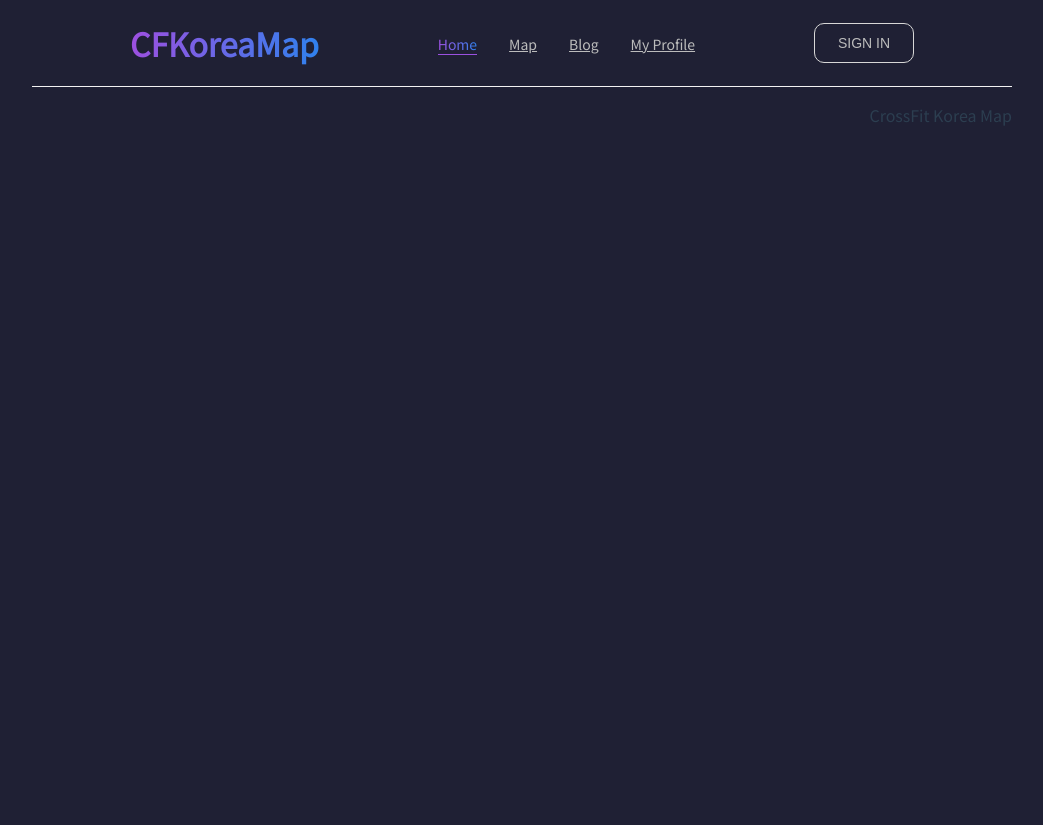
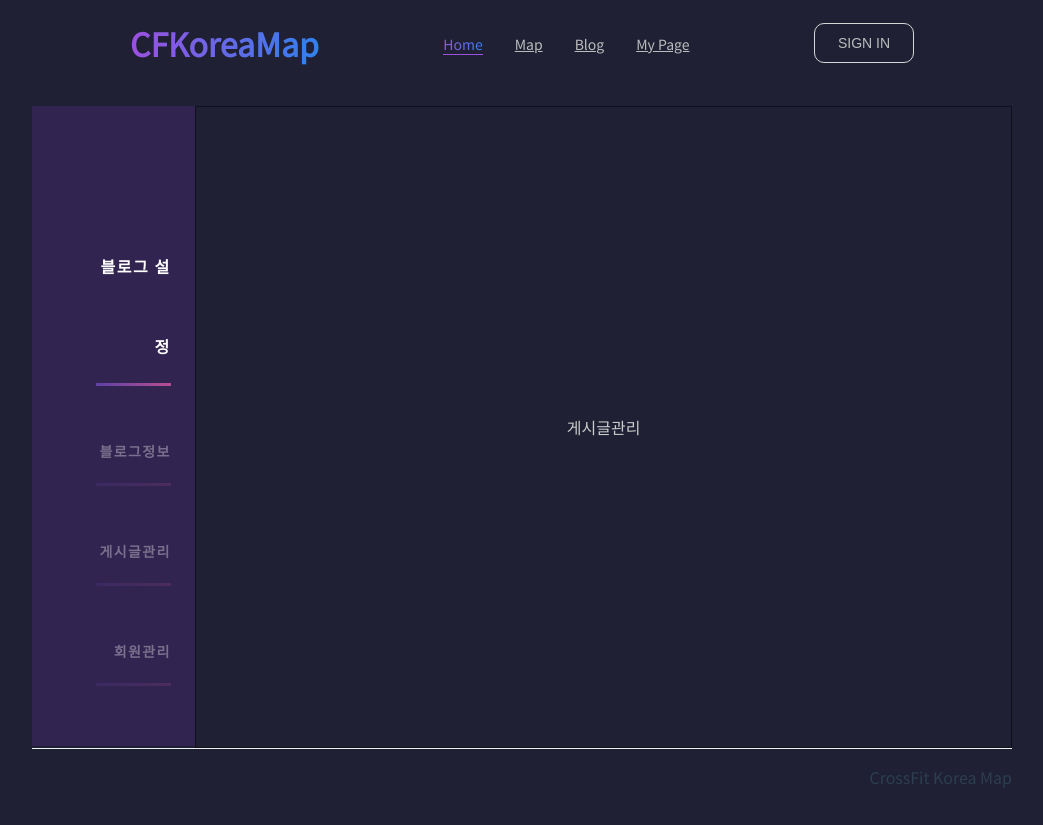
Before and after one commit to kimwonny8/CFKoreaMap-Site, a Vue app in the folder client/: page /blog/post in a window 1280 px wide. Shown: the whole page, without its empty margins (118-1161 px from the left). Before the commit the page ends 800 px from the top, so only its background shows below. Built offline with nearby package versions, Linux system fonts and the light colour scheme; a web font is replaced by a local one; what vue-persistedstate would draw is missing.

Commit message:
Design: #13 블로그 관리 페이지 구조

```diff
--- /dev/null
+++ b/client/src/components/BlogDetails.vue
@@ -0,0 +1,30 @@
+<template>
+    <div class="main_form">
+          <p>블로그 생성</p>
+    </div>
+  </template>
+
+  <script>
+
+  export default {
+    data() {
+      return {
+
+      }
+    },
+    components: {
+
+    }
+  }
+  </script>
+  <style scoped>
+
+.main_form {
+  display: flex;
+  align-items: center;
+  justify-content: center;
+  height: 80vh;
+  color: #ccc;
+  border: 1px solid rgba(0, 0, 0, 0.5);
+}
+  </style>
--- /dev/null
+++ b/client/src/components/BlogMember.vue
@@ -0,0 +1,30 @@
+<template>
+    <div class="main_form">
+          <p>멤버</p>
+    </div>
+  </template>
+
+  <script>
+
+  export default {
+    data() {
+      return {
+
+      }
+    },
+    components: {
+
+    }
+  }
+  </script>
+  <style scoped>
+
+.main_form {
+  display: flex;
+  align-items: center;
+  justify-content: center;
+  height: 80vh;
+  color: #ccc;
+  border: 1px solid rgba(0, 0, 0, 0.5);
+}
+  </style>
--- /dev/null
+++ b/client/src/components/BlogPost.vue
@@ -0,0 +1,30 @@
+<template>
+    <div class="main_form">
+          <p>게시글관리</p>
+    </div>
+  </template>
+
+  <script>
+
+  export default {
+    data() {
+      return {
+
+      }
+    },
+    components: {
+
+    }
+  }
+  </script>
+  <style scoped>
+
+.main_form {
+  display: flex;
+  align-items: center;
+  justify-content: center;
+  height: 80vh;
+  color: #ccc;
+  border: 1px solid rgba(0, 0, 0, 0.5);
+}
+  </style>
--- a/client/src/components/MainHeader.vue
+++ b/client/src/components/MainHeader.vue
@@ -11,8 +11,8 @@
       <div class="navlinkwrap">
         <a href="#" class="navlink selectedlink">Home</a>
         <a href="/map" class="navlink">Map</a>
-        <a href="#" class="navlink">Blog</a>
-        <a href="#" class="navlink">My Profile</a>
+        <a href="/blog" class="navlink">Blog</a>
+        <a href="#" class="navlink">My Page</a>
       </div>
       <div v-if="!this.$store.getters.isLogin" class="buttonwrap">
         <button class="createbtn selectedbtn" @click="signin()">SIGN IN</button>
--- /dev/null
+++ b/client/src/components/Sidebar.vue
@@ -0,0 +1,84 @@
+<template>
+    <aside class="sidebar">
+        <nav class="nav">
+            <ul>
+                <li class="active"><a href="#">블로그 설정</a></li>
+                <li><a href="/blog/details">블로그정보</a></li>
+                <li><a href="/blog/post">게시글관리</a></li>
+                <li><a href="/blog/member">회원관리</a></li>
+            </ul>
+        </nav>
+    </aside>
+</template>
+
+<script>
+export default {
+  data() {
+    return {
+
+    }
+  },
+}
+</script>
+
+<style scoped lang="scss">
+.sidebar {
+    width: 17%;
+    //   width: 250px;
+    height: 80vh;
+    background: #312450;
+    font-size: 14px;
+    font-weight: 600;
+}
+
+.nav {
+    position: relative;
+    margin: 0 15%;
+    text-align: right;
+    top: 50%;
+    transform: translateY(-50%);
+}
+
+.nav ul {
+    list-style: none;
+
+    li {
+        position: relative;
+        margin: 30px 0;
+
+        a {
+            line-height: 5em;
+            text-transform: uppercase;
+            text-decoration: none;
+            letter-spacing: 0.1em;
+            color: rgba(#FFF, 0.35);
+            display: block;
+            transition: all ease-out 300ms;
+        }
+
+        &.active a {
+            color: white;
+            font-size: 16px;
+        }
+
+        &:not(.active)::after {
+            opacity: 0.2;
+        }
+
+        &:not(.active):hover a {
+            color: rgba(#FFF, 0.75);
+        }
+
+        &::after {
+            content: '';
+            position: absolute;
+            width: 100%;
+            height: 0.2em;
+            background: black;
+            left: 0;
+            bottom: 0;
+            background-image: linear-gradient(to right, #5e42a6, #b74e91)
+        }
+    }
+}
+</style>
--- a/client/src/router/index.js
+++ b/client/src/router/index.js
@@ -2,7 +2,10 @@ import { createRouter, createWebHistory } from 'vue-router'
 import Home from '../views/HomeView.vue'
 import SignIn from '../views/SignInView.vue'
 import Map from '../views/MapView.vue'
-
+import BlogSetting from '../views/BlogSettingView.vue';
+import BlogMember from '@/components/BlogMember.vue';
+import BlogDetails from '@/components/BlogDetails.vue';
+import BlogPost from '@/components/BlogPost.vue';
 
 const routes = [
   {
@@ -19,6 +22,33 @@ const routes = [
     path: '/map',
     name: 'Map',
     component: Map
+  },
+  {
+    path: '/map',
+    name: 'Map',
+    component: Map
+  },
+  {
+    path: '/blog',
+    name: 'BlogSetting',
+    component: BlogSetting,
+    children: [
+      {
+        path: 'member',
+        name: 'BlogMember',
+        component: BlogMember
+      },
+      {
+        path: 'details',
+        name: 'BlogDetails',
+        component: BlogDetails
+      },
+      {
+        path: 'post',
+        name: 'BlogPost',
+        component: BlogPost
+      }
+    ]
   }
 ]
 
--- /dev/null
+++ b/client/src/views/BlogSettingView.vue
@@ -0,0 +1,46 @@
+<template>
+  <div class="setting">
+    <Sidebar />
+    <main class="main">
+      <router-view></router-view>
+    </main>
+  </div>
+</template>
+
+<script>
+import Sidebar from '@/components/Sidebar.vue';
+
+export default {
+  data() {
+    return {
+      blogSelectedMenu: null
+    }
+  },
+  components: {
+    Sidebar,
+  },
+  mounted() {
+    this.blogSelectedMenu = sessionStorage.getItem('blogSelectedMenu');
+  }
+}
+</script>
+<style scoped>
+.setting {
+  margin-top: 20px;
+  width: 100%;
+  display: flex;
+}
+
+.main {
+  width: 85%;
+}
+.main_form {
+  display: flex;
+  align-items: center;
+  justify-content: center;
+  height: 80vh;
+  color: #ccc;
+  border: 1px solid rgba(0, 0, 0, 0.5);
+}
+
+</style>
```
